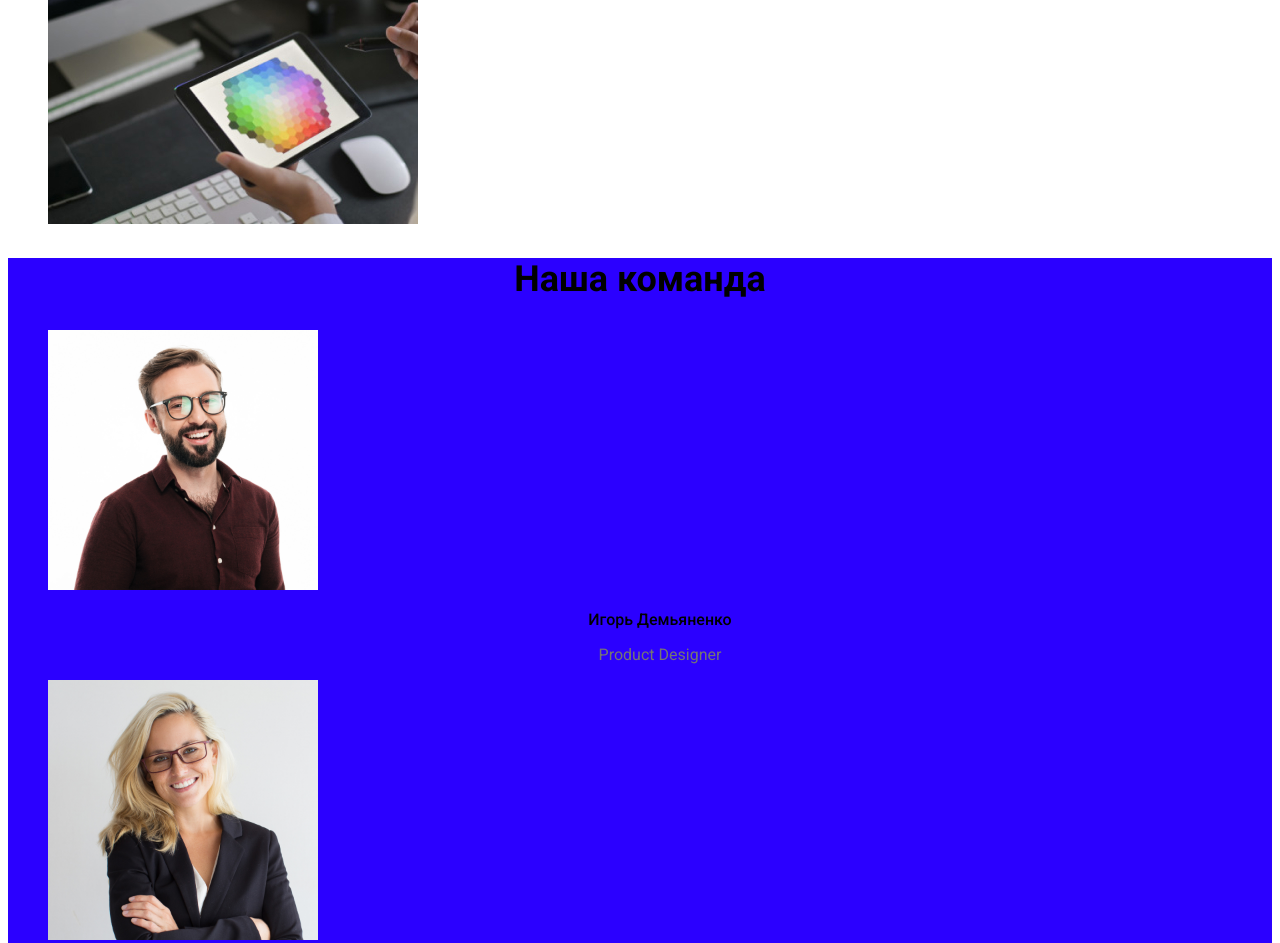
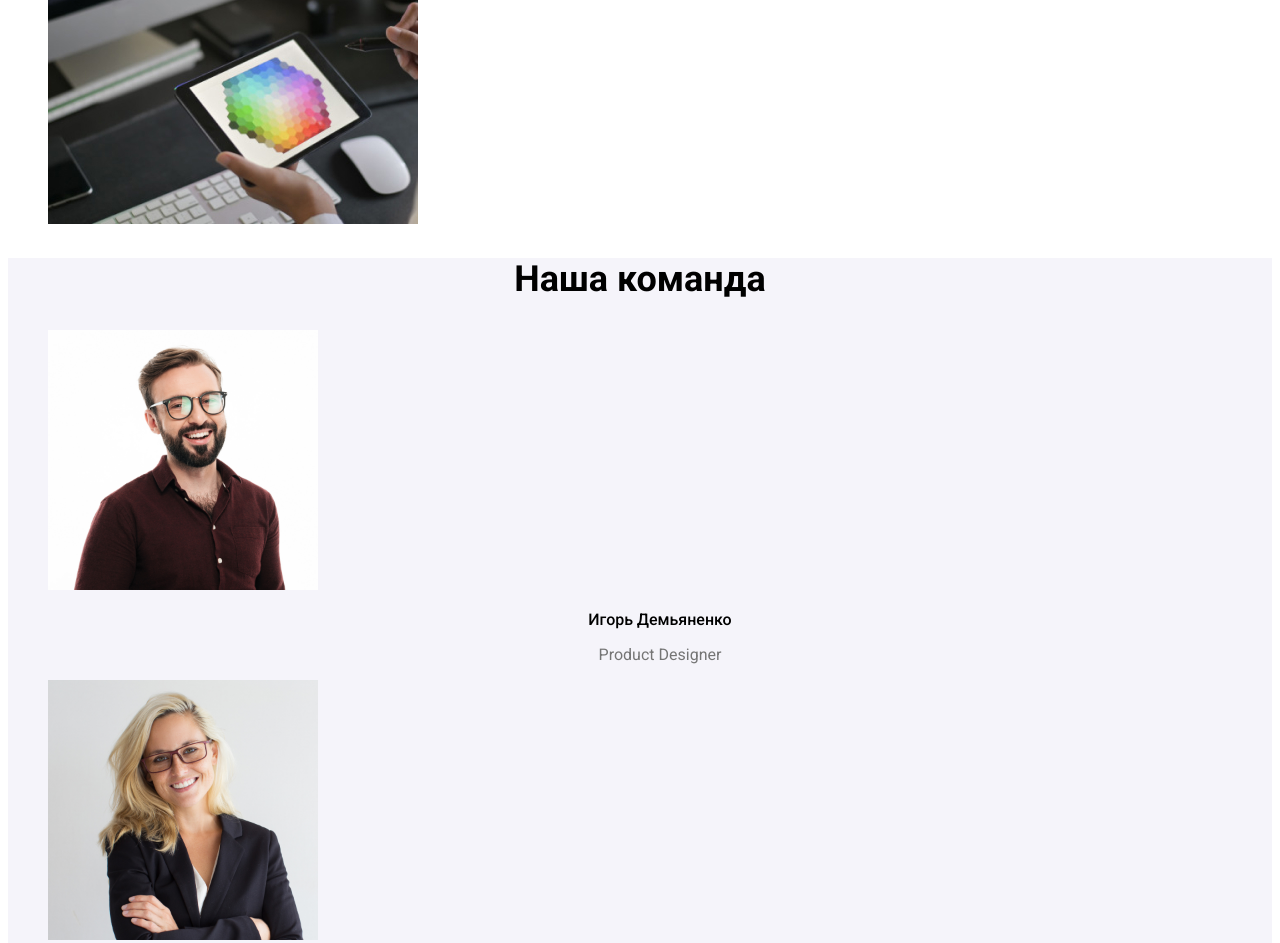
Before and after one commit to DenysShaiko/goit-markup-hw-02, a plain HTML site: page index.html in a window 1280 px wide. Shown: the part 1401-2344 px from the top of the page. Drawn offline with Linux system fonts and the light colour scheme.

Commit message:
Исправил Ошибки

```diff
--- a/css/style.css
+++ b/css/style.css
@@ -145,7 +145,7 @@ a:hover {
 }
 
 .section-team{
-    background: #2b00ff;
+    background: #F5F4FA;
 }
 
 .team{
```
